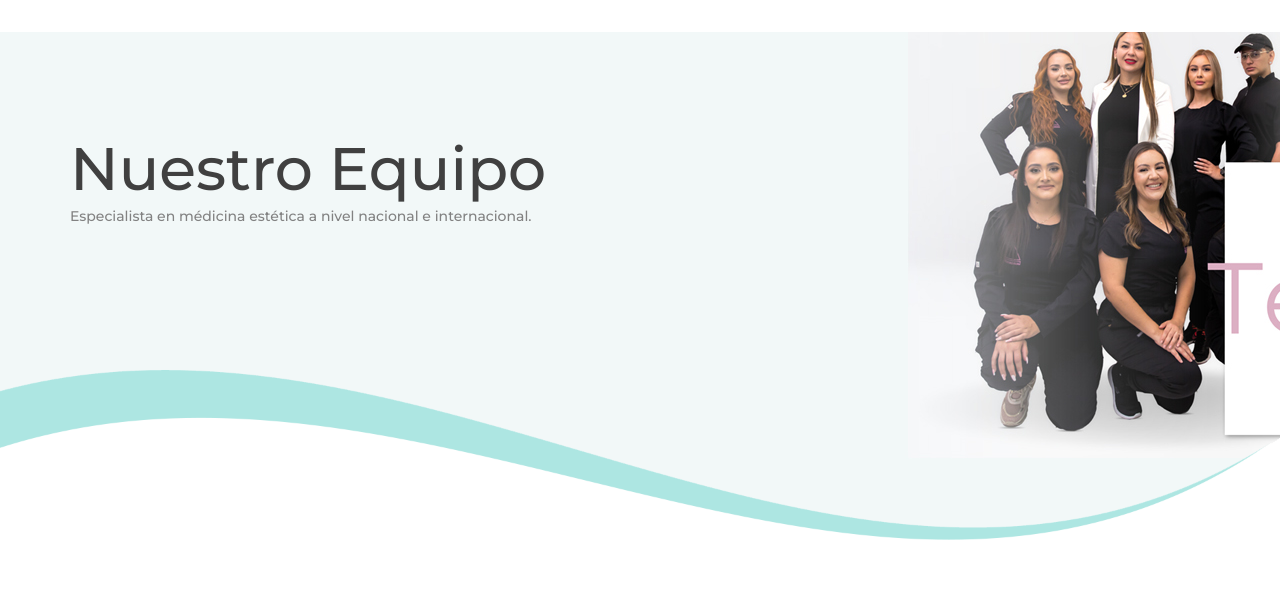
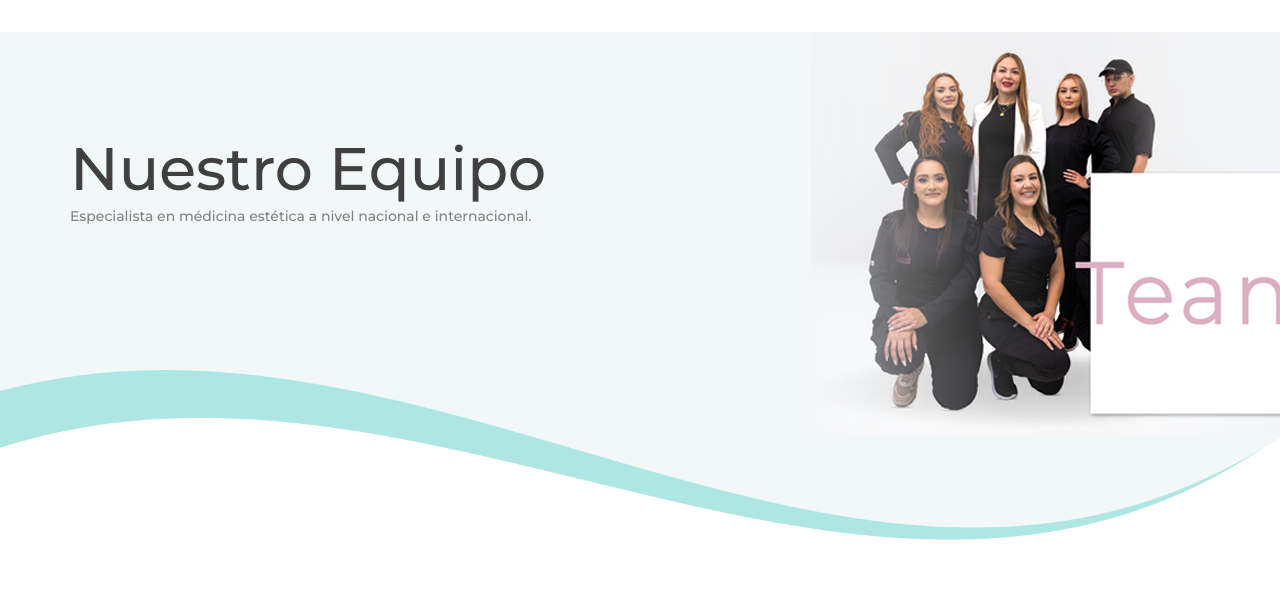
Before and after one commit to aibotsacademy/drbombiface, a plain HTML site: page about.html in a window 1280 px wide. Shown: the part 85-689 px from the top of the page. Drawn offline with Linux system fonts and the light colour scheme.

Commit message:
Update about.html

```diff
--- a/about.html
+++ b/about.html
@@ -95,7 +95,7 @@
 
 	<div class="home d-flex flex-column align-items-start justify-content-end">
 		<!-- <div class="background_image" style="background-image:url(images/about.jpg)"></div> -->
-		<div class="parallax_background parallax-window" data-parallax="scroll" data-image-src="images/about3.jpg" data-speed="0.8"></div>
+		<div class="parallax_background parallax-window" data-parallax="scroll" data-image-src="images/about4.jpg" data-speed="0.8"></div>
 		<div class="home_overlay"><img src="images/home_overlay.png" alt=""></div>
 		<div class="home_container">
 			<div class="container">
```
